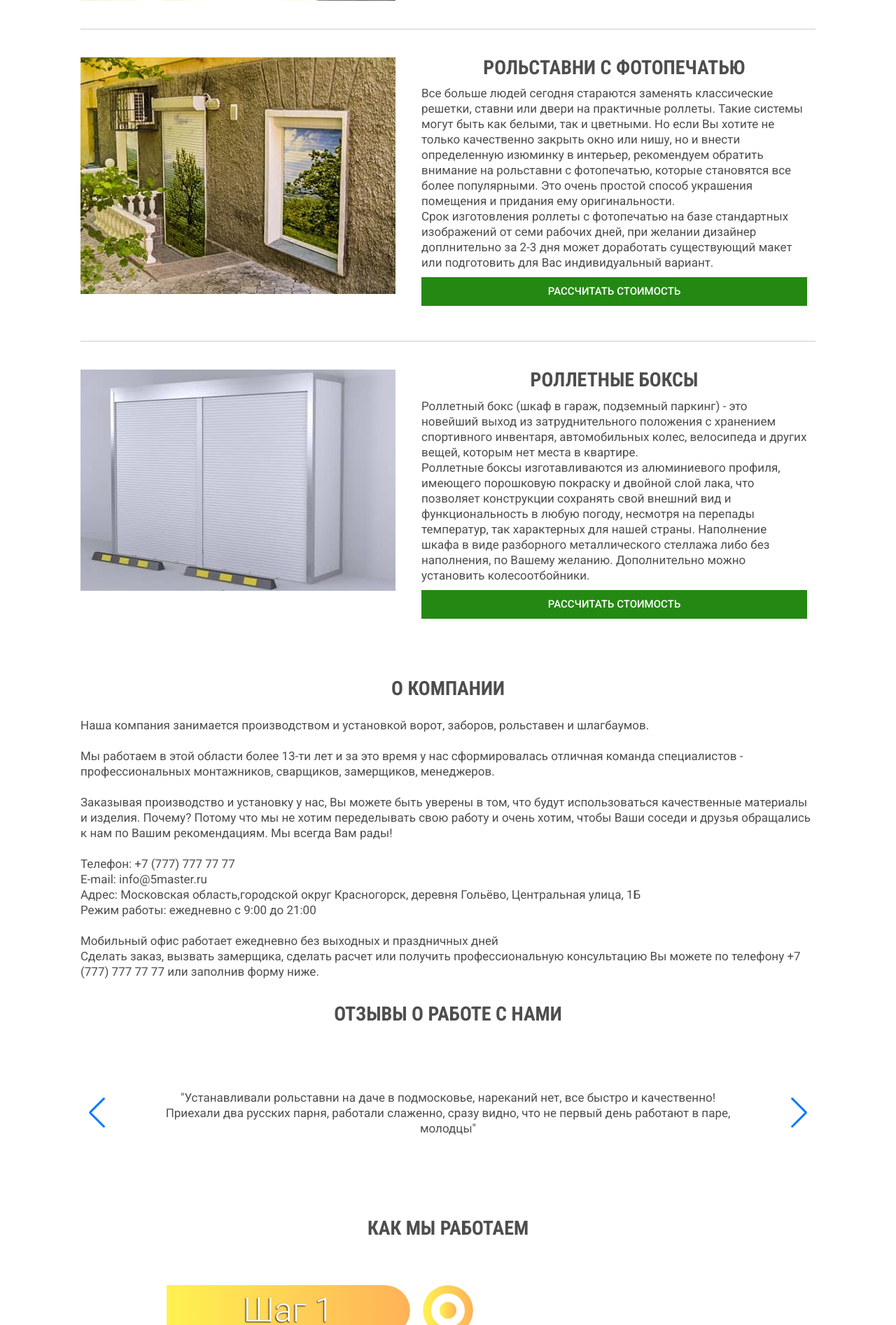
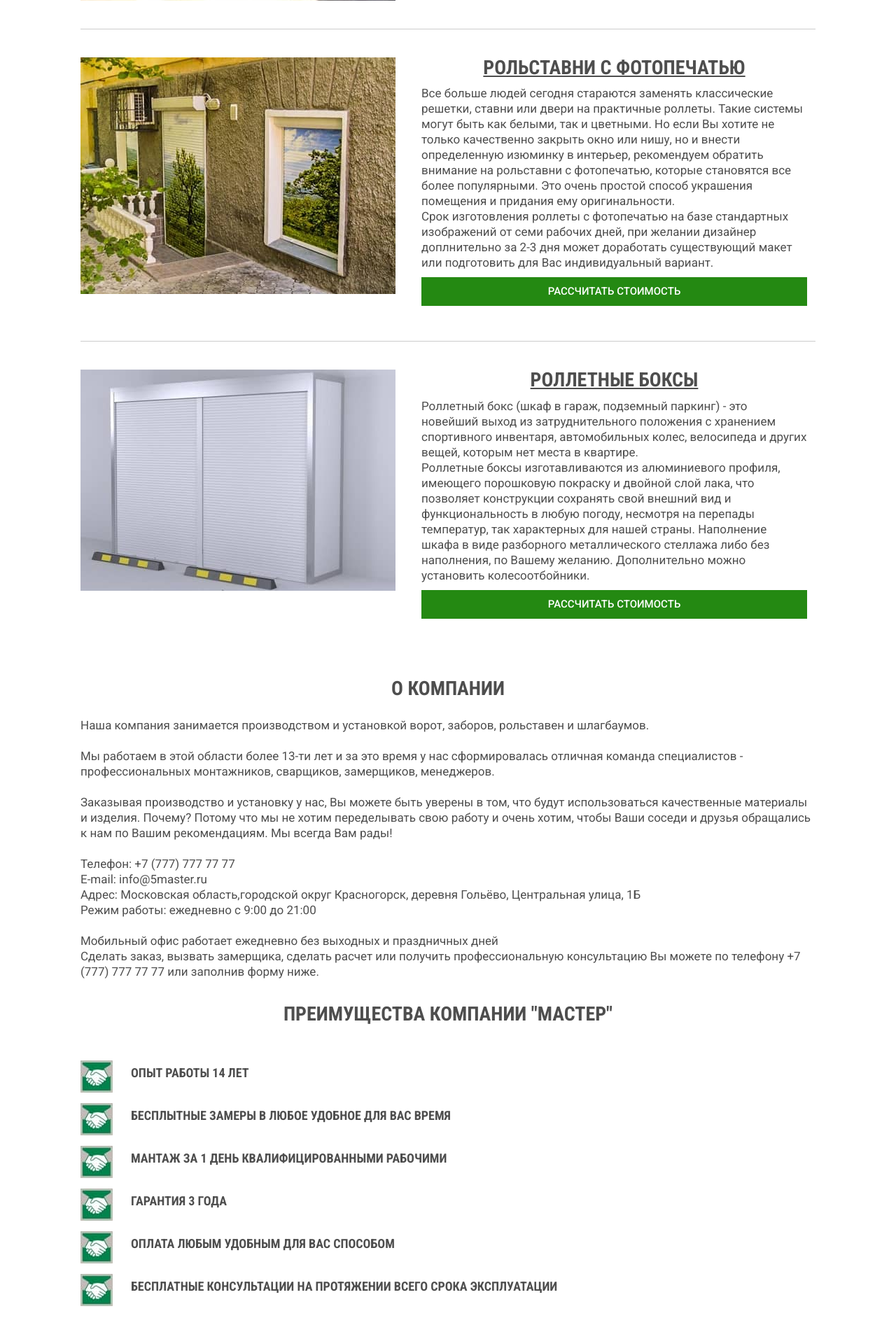
Before and after one commit to artem-create16/site_master, a Flask app: page / in a window 1280 px wide. Shown: the part 1886-3779 px from the top of the page at 70% size. Run offline with Flask 2, Linux system fonts and the light colour scheme; some libraries are stand-ins or nearby versions.

Commit message:
Added advantages section

```diff
--- a/application/index/routes.py
+++ b/application/index/routes.py
@@ -13,9 +13,9 @@ def index():
     return render_template('index.html', title='Master', form=form)
 
 
-@index_blueprint.route('/', methods=["POST"])
-def requisition():
-    return controller.requisition()
+@index_blueprint.route('/', methods=["POST", "GET"])
+def requisition(*args):
+    return controller.requisition(*args)
 
 
 @index_blueprint.route('/js/<path:path>')
--- a/application/static/main.css
+++ b/application/static/main.css
@@ -439,7 +439,7 @@ header .wrapper {
     height: 30px;
     float: left;
     margin: 0 5px;
-    background: url(../static/img/social-buttons-small.webp) no-repeat left top;
+    background: url(../static/img/social-buttons-small.png) no-repeat left top;
     cursor: pointer;
 }
 
@@ -938,6 +938,38 @@ footer {
         top: 62px !important;
     }
 }
+
+
+
+.text-advantage {
+    overflow: hidden;
+}
+
+.text-advantage ul {
+    overflow: hidden;
+}
+
+.text-advantage li {
+    margin-top: 25px;
+}
+
+
+.text-advantage h3 {
+    font-size: 18px;
+    margin-left: 60px;
+}
+
+.img-logo-mini {
+    float: left;
+}
+
+@media only screen and (max-width: 767px) {
+    .text-advantage {
+        margin-top: -45px;
+        padding: 0 0.75rem;
+    }
+}
+
 
 .text-about {
     /*margin-left: 100px;*/
--- a/application/templates/calculator.html
+++ b/application/templates/calculator.html
@@ -4,6 +4,7 @@
     <meta name="viewport" content="width=device-width, initial-scale=1">
     <meta charset="UTF-8">
     <title>Мастер | Калькулятор</title>
+    <link rel="icon" href="../static/img/logo_mini.jpg">
     <link rel="stylesheet" href="../static/calculator.css">
     <link rel="stylesheet" href="../static/main.css">
 </head>
@@ -46,12 +47,12 @@
     <div class="top-menu-holder">
         <div class="wrapper">
             <ul class='top-menu clearfix'>
-                <li><a href='/about/'>О нас</a></li>
+                <li><a href="https://test-server-5master.herokuapp.com/#about">О нас</a></li>
                 <!--                <li><a href='/about/'>Услуги</a></li>-->
                 <!--                <li><a href="#">Виды роллет</a></li>-->
                 <li><a href='/action/'>Акции</a></li>
                 <li><a href='/gallery/'>Фото</a></li>
-                <li><a href='/contact/'>Контакты</a></li>
+                <li><a href="https://test-server-5master.herokuapp.com/#contacts">Контакты</a></li>
 
             </ul>
             <div class="order-top">
--- a/application/templates/index.html
+++ b/application/templates/index.html
@@ -8,6 +8,7 @@
     <meta charset="utf-8">
     <meta name="viewport" content="width=device-width, initial-scale=1">
     <title>Мастер | Рольставни</title>
+    <link rel="icon" href="../static/img/logo_mini.jpg">
     <link rel="stylesheet" href="../static/main.css">
     <link rel="stylesheet" href="../static/flash.css">
     <script src="../js/slider.js"></script>
@@ -62,7 +63,7 @@
                 <!--                <li><a href="#kind">Виды роллет</a></li>-->
                 <li><a href='/action/'>Акции</a></li>
                 <li><a href='/gallery/'>Фото</a></li>
-                <li><a href='#about'>Контакты</a></li>
+                <li><a href='#contacts'>Контакты</a></li>
 
             </ul>
             <div class="order-top">
@@ -73,7 +74,13 @@
 </header>
 
 <style>
+    h2:hover {
+        color: #3d3f43;
+    }
 
+    .content .title a:hover {
+        color: #3d3f43;
+    }
 
     .text-block-holder {
         /*width: 70%;*/
@@ -200,11 +207,14 @@
             <ul class='main-zabors main-page' style="margin-top:35px !important;">
                 <li class="main-zabors-item-0">
                     <div class='img-handler'>
+                        <a href="{{ url_for('calculator.calculator') }}">
                             <img src='../static/img/roll_window.jpg'
                                  alt='Заборы из профнастила' width="450px">
+                        </a>
                     </div>
                     <div class='text-handler'>
-                        <div class="title"><h2><a id="kind">Рольставни на окна и двери</a></h2></div>
+                        <div class="title"><h2><a href="{{ url_for('calculator.calculator') }}">Рольставни на окна и
+                            двери</a></h2></div>
                         <p>Владельцы частных домов и квартир, офисных, производственных и торговых объектов часто
                             устанавливают защитные рольставни на окна. Для производства роллетных систем мы используем
                             только качественные материалы производства компании "Алютех", которые изготавливают на
@@ -223,11 +233,14 @@
 
                 <li class="main-zabors-item-1">
                     <div class='img-handler'>
+                        <a href="{{ url_for('calculator.calculator') }}">
                             <img src='../static/img/antivandal_roll.jpg'
                                  alt='Заборы из металлического штакетника' width="450px">
+                        </a>
                     </div>
                     <div class='text-handler'>
-                        <div class="title"><h2>Антивандальные рольставни</h2></div>
+                        <div class="title"><h2><a href="{{ url_for('calculator.calculator') }}">Антивандальные
+                            рольставни</a></h2></div>
                         <p>Популярными становятся антивандальные рольставни, особенно для зданий, требования по
                             безопасности которых высоки. Ощутимо выросла популярность антивандальных рольставней среди
                             владельцев торговых предприятий, офисов, складов. Неуклонно повышается популярность этих
@@ -246,11 +259,14 @@
 
                 <li class="main-zabors-item-2">
                     <div class='img-handler'>
+                        <a href="{{ url_for('calculator.calculator') }}">
                             <img src='../static/img/rulonnye-vorota.jpg'
                                  alt='Роллетные ворота' width="450px">
+                        </a>
                     </div>
                     <div class='text-handler'>
-                        <div class="title"><h2>Роллетные ворота</h2></div>
+                        <div class="title"><h2><a href="{{ url_for('calculator.calculator') }}">Роллетные ворота</a>
+                        </h2></div>
                         <p>Роллетные ворота – это компактные конструкции с оригинальным исполнением. Именно эти
                             характеристики являются визитной карточкой ворот, которые могут сворачиваться и прятаться в
                             короб. Основа конструкции заключается в поднятии роллет к потолку и размещении их в
@@ -265,11 +281,14 @@
 
                 <li class="main-zabors-item-3">
                     <div class='img-handler'>
+                        <a href="{{ url_for('calculator.calculator') }}">
                             <img src='../static/img/rolstavni_s_foto.jpg'
                                  alt='Рольставни с фотопечатью' width="450px">
+                        </a>
                     </div>
                     <div class='text-handler'>
-                        <div class="title"><h2>Рольставни с фотопечатью</h2></div>
+                        <div class="title"><h2><a href="{{ url_for('calculator.calculator') }}">Рольставни с
+                            фотопечатью</a></h2></div>
                         <p>Все больше людей сегодня стараются заменять классические решетки, ставни или двери на
                             практичные роллеты. Такие системы могут быть как белыми, так и цветными. Но если Вы хотите
                             не только качественно закрыть окно или нишу, но и внести определенную изюминку в интерьер,
@@ -285,11 +304,14 @@
                 </li>
                 <li class="main-zabors-item-4">
                     <div class='img-handler'>
+                        <a href="{{ url_for('calculator.calculator') }}">
                             <img src='../static/img/Rollbox2.jpg'
                                  alt='Роллетные боксы' width="450px">
+                        </a>
                     </div>
                     <div class='text-handler'>
-                        <div class="title"><h2>Роллетные боксы</h2></div>
+                        <div class="title"><h2><a href="{{ url_for('calculator.calculator') }}">Роллетные боксы</a></h2>
+                        </div>
                         <p>Роллетный бокс (шкаф в гараж, подземный паркинг) - это новейший выход из затруднительного
                             положения с хранением спортивного инвентаря, автомобильных колес, велосипеда и других вещей,
                             которым нет места в квартире.
@@ -311,7 +333,7 @@
 <div class="wrapper">
     <div class="about">
         <div class="title about">
-            <a id="about">
+            <a id="contacts">
                 <h2>О компании</h2>
             </a>
         </div>
@@ -334,10 +356,63 @@
             Режим работы: ежедневно с 9:00 до 21:00<br><br>
             Мобильный офис работает ежедневно без выходных и праздничных дней
             <br>
-            Сделать заказ, вызвать замерщика, сделать расчет или получить профессиональную консультацию Вы можете по телефону +7 (777) 777 77 77 или заполнив форму ниже.
+            Сделать заказ, вызвать замерщика, сделать расчет или получить профессиональную консультацию Вы можете по
+            телефону +7 (777) 777 77 77 или заполнив форму ниже.
         </div>
     </div>
 </div>
+
+<div class="wrapper">
+    <section>
+        <div class="text-advantage">
+            <div class="title advantage">
+                <a id="about">
+                    <h2>Преимущества компании "Мастер"</h2>
+                </a>
+            </div>
+            <ul>
+                <li>
+                    <div class="img-logo-mini">
+                        <img src='../static/img/logo_mini.jpg' alt="logo-mini" height="46px">
+                    </div>
+                    <h3>Опыт работы 14 лет</h3>
+                </li>
+                <li>
+                    <div class="img-logo-mini">
+                        <img src='../static/img/logo_mini.jpg' alt="logo-mini" height="46px">
+                    </div>
+                    <h3>Бесплытные замеры в любое удобное для Вас время</h3>
+                </li>
+                <li>
+                    <div class="img-logo-mini">
+                        <img src='../static/img/logo_mini.jpg' alt="logo-mini" height="46px">
+                    </div>
+                    <h3>Мантаж за 1 день квалифицированными рабочими</h3>
+                </li>
+                <li>
+                    <div class="img-logo-mini">
+                        <img src='../static/img/logo_mini.jpg' alt="logo-mini" height="46px">
+                    </div>
+                    <h3>Гарантия 3 года</h3>
+                </li>
+                <li>
+                    <div class="img-logo-mini">
+                        <img src='../static/img/logo_mini.jpg' alt="logo-mini" height="46px">
+                    </div>
+                    <h3>Оплата любым удобным для Вас способом</h3>
+                </li>
+                <li>
+                    <div class="img-logo-mini">
+                        <img src='../static/img/logo_mini.jpg' alt="logo-mini" height="46px">
+                    </div>
+                    <h3>Бесплатные консультации на протяжении всего срока эксплуатации</h3>
+                </li>
+
+            </ul>
+        </div>
+    </section>
+</div>
+
 
 <div class="wrapper">
     <section>
@@ -394,7 +469,7 @@
                     <div class="work-title"><h2>Как мы работаем</h2></div>
                     <div class="body">
                         <article data-year="Шаг 1" style="--idx: 0; --slist: #fff251,#ffb258">
-                            <h3>Заявка</h3>
+                            <a href="#offer"><h3>Заявка</h3></a>
                             <p>Оставьте заявку на сайте или позвоните нам для уточнения заказа, выбора удобной даты и
                                 вызова замерщика</p>
                         </article>
@@ -469,7 +544,7 @@
                             <label class="input-label">Телефон</label>
                         </div>
                         <div class="action">
-                            <button type="submit" class="action-button" onclick="">Отправить</button>
+                            <button type="submit" class="action-button" onclick="">Оставить заявку!</button>
                         </div>
                     </form>
                     <div class="card-info">
```
Also changed, not shown: application/static/img/logo_advantage.jpg (added), application/static/img/logo_mini.jpg (added), 1 other file. Lines whose indentation alone changed are shown as unchanged.
